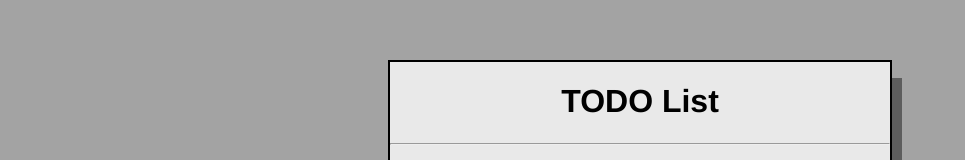
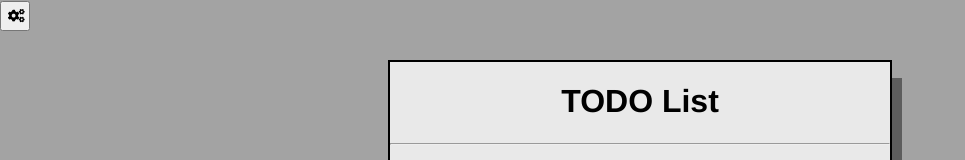
Before and after one commit to teusbarros/todolist, a Vue app: page / in a window 1280 px wide. Shown: the top 160 px of the page, without its empty margins (0-965 px from the left). Built offline with nearby package versions, Linux system fonts and the light colour scheme.

Commit message:
Fui interrompido

```diff
--- a/src/App.vue
+++ b/src/App.vue
@@ -1,5 +1,6 @@
 <template>
   <div id="app">
+      <Config></Config>
     <div id="todolist">
       <div id="header">
         <h1>TODO List</h1>
@@ -30,6 +31,7 @@
           @keyup="adicionar"
           maxlength="60"
         />
+
       </div>
     </div>
   </div>
@@ -38,11 +40,13 @@
 <script>
 import Tarefa from "./components/Tarefa";
 import draggable from "vuedraggable";
+import Config from "./components/Configuracao";
 export default {
   name: "App",
   components: {
     Tarefa,
     draggable,
+    Config,
   },
   data() {
     return {
--- /dev/null
+++ b/src/components/Configuracao.vue
@@ -0,0 +1,80 @@
+<template>
+  <div id="config">
+    <button id="button-config" v-on:click="show = !show"><f-icon icon="cogs"></f-icon></button>
+    <transition name="fade">
+      <div class="colors" v-if="show">
+          <b-img class="img-color"  @click="changeColor(1)" left src="https://picsum.photos/125/125/?image=58" alt="Left image"></b-img>
+          <b-img class="img-color"  @click="changeColor(2)" left src="https://picsum.photos/125/125/?image=58" alt="Left image"></b-img>
+          <b-img class="img-color"  @click="changeColor(3)" left src="https://picsum.photos/125/125/?image=58" alt="Left image"></b-img>
+        <p @click="limpar">Limpar todos os dados</p>
+      </div>
+
+    </transition>
+  </div>
+</template>
+
+<script>
+export default {
+  props: {
+    icon: String,
+  },
+  data(){
+      return{
+          show: false
+      }
+  },
+  methods:{
+      changeColor: function(e){
+          alert(e);
+      },
+      limpar: function(e){
+          alert(e);
+      }
+  }
+};
+</script>
+
+<style>
+p{
+    height: 25px;
+    width: auto;
+
+}
+#button-config{
+    width: 30px;
+    height: 30px;
+    margin-right: 10px;
+    margin-top: 1px;
+    display: inline-block;
+    float: left;
+}
+#config{
+    display: inline-block;
+    float: left;
+    position: relative;
+    margin-top: -60px;
+}
+.colors{
+    background-color: #fff;
+    display: inline-block;
+    padding: 2px;
+    vertical-align: middle;
+    /* float: left; */
+}
+.img-color{
+    cursor: pointer;
+}
+.colors .img-color{
+    width: 30px;
+    height: 30px;
+    margin-right: 25px;
+    display: inline-block;
+
+}
+.fade-enter-active, .fade-leave-active {
+  transition: opacity 1s;
+}
+.fade-enter, .fade-leave-to /* .fade-leave-active below version 2.1.8 */ {
+  opacity: 0;
+}
+</style>
```
Also changed, not shown: 1 other file (tests, documents, lock files or other folders).
